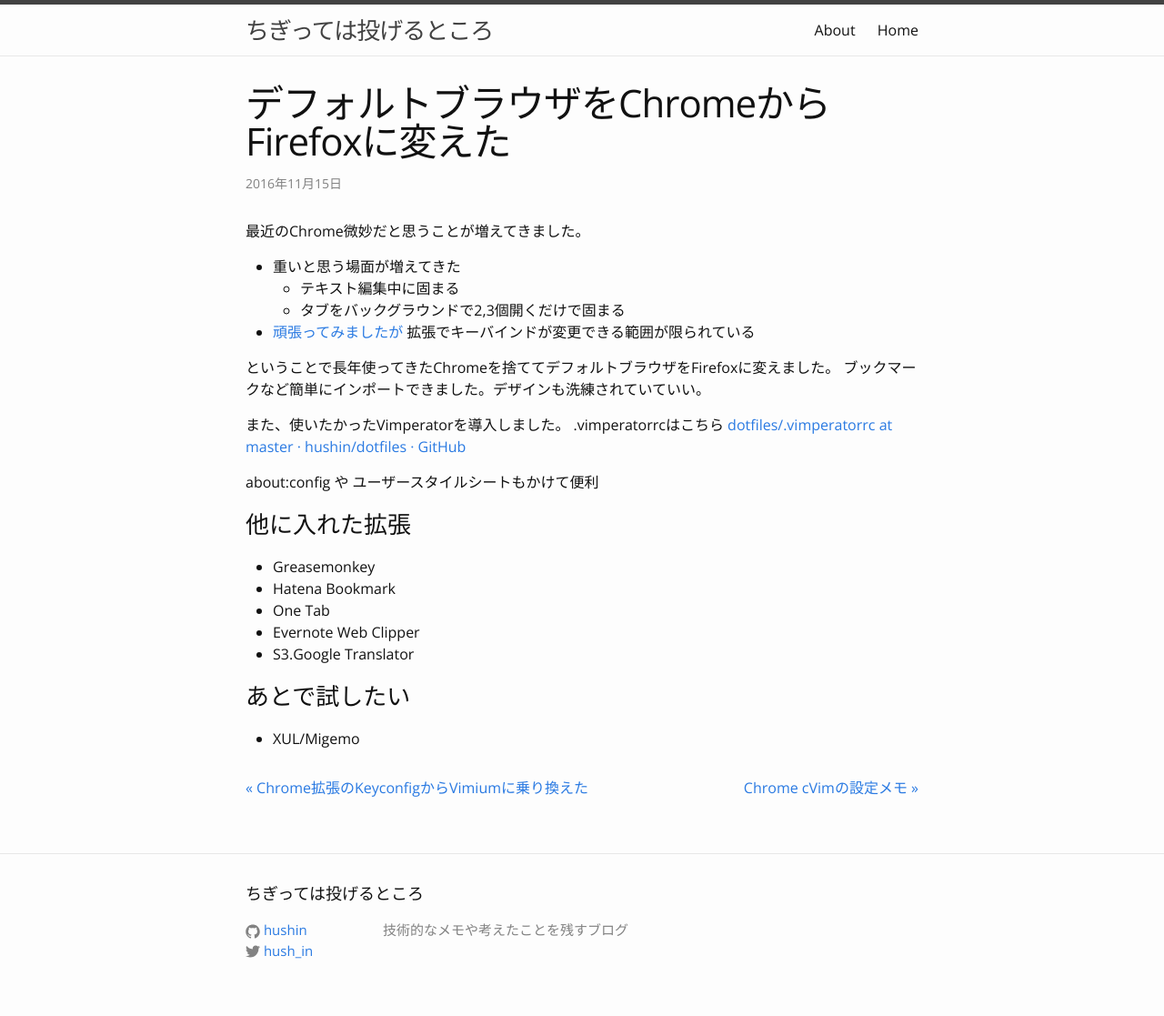
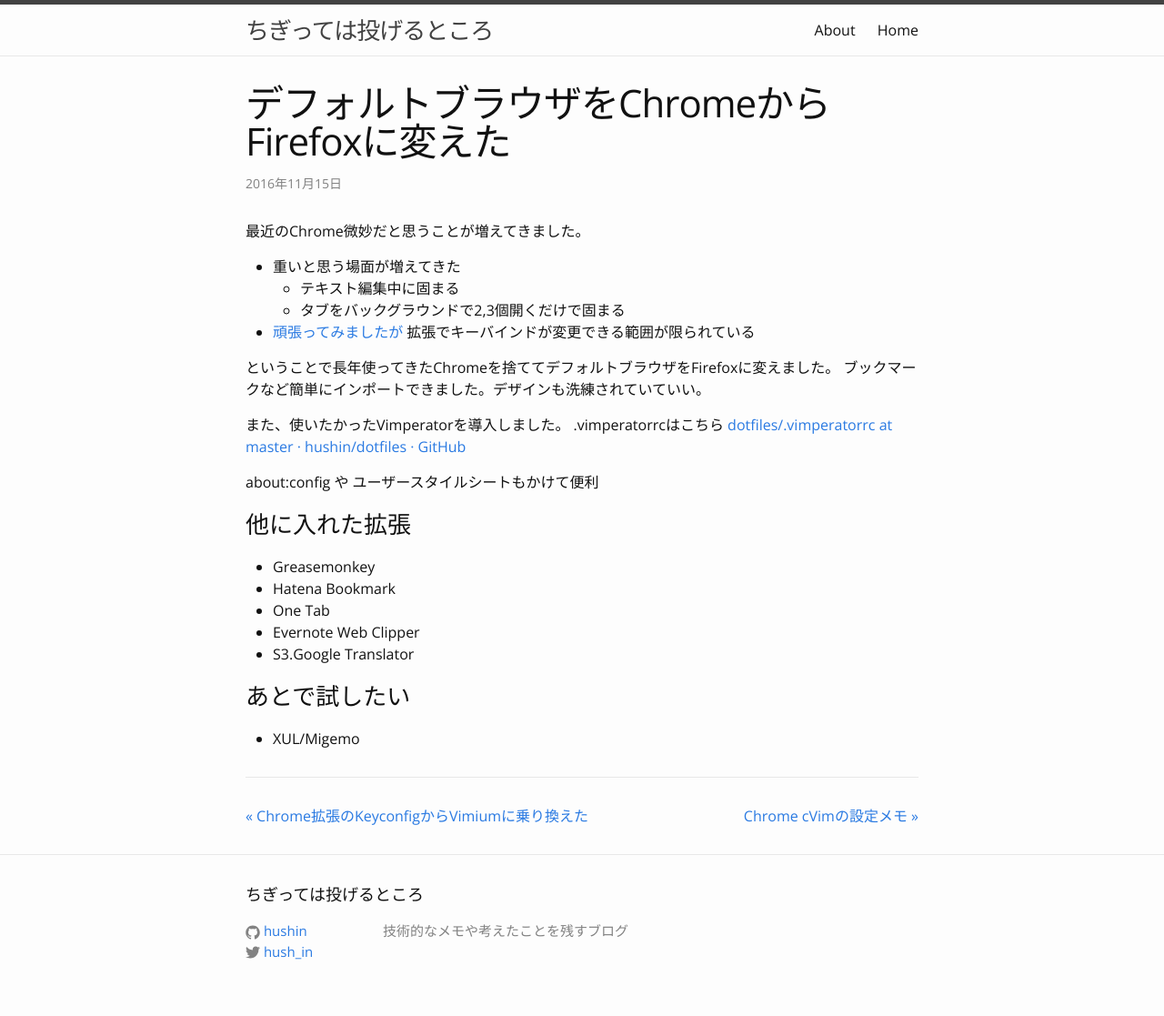
Before and after one commit to hushin/hushin.github.io, a Jekyll site: the page built from _posts/2016/2016-11-15-chrome-to-firefox.md, in a window 1280 px wide. Shown: the whole page at 91% size. Built offline with Jekyll 4.4.1, drawn with Linux system fonts in a browser that asks for light colours.

Commit message:
fix navigation css

```diff
--- a/_sass/_layout.scss
+++ b/_sass/_layout.scss
@@ -242,7 +242,9 @@
 }
 
 .post-navigation {
-  margin-bottom: $spacing-unit;
-  display: flex;
-  justify-content: space-between;
+    margin-top: $spacing-unit;
+    padding-top: $spacing-unit;
+    border-top: 1px solid $grey-color-light;
+    display: flex;
+    justify-content: space-between;
 }
```
